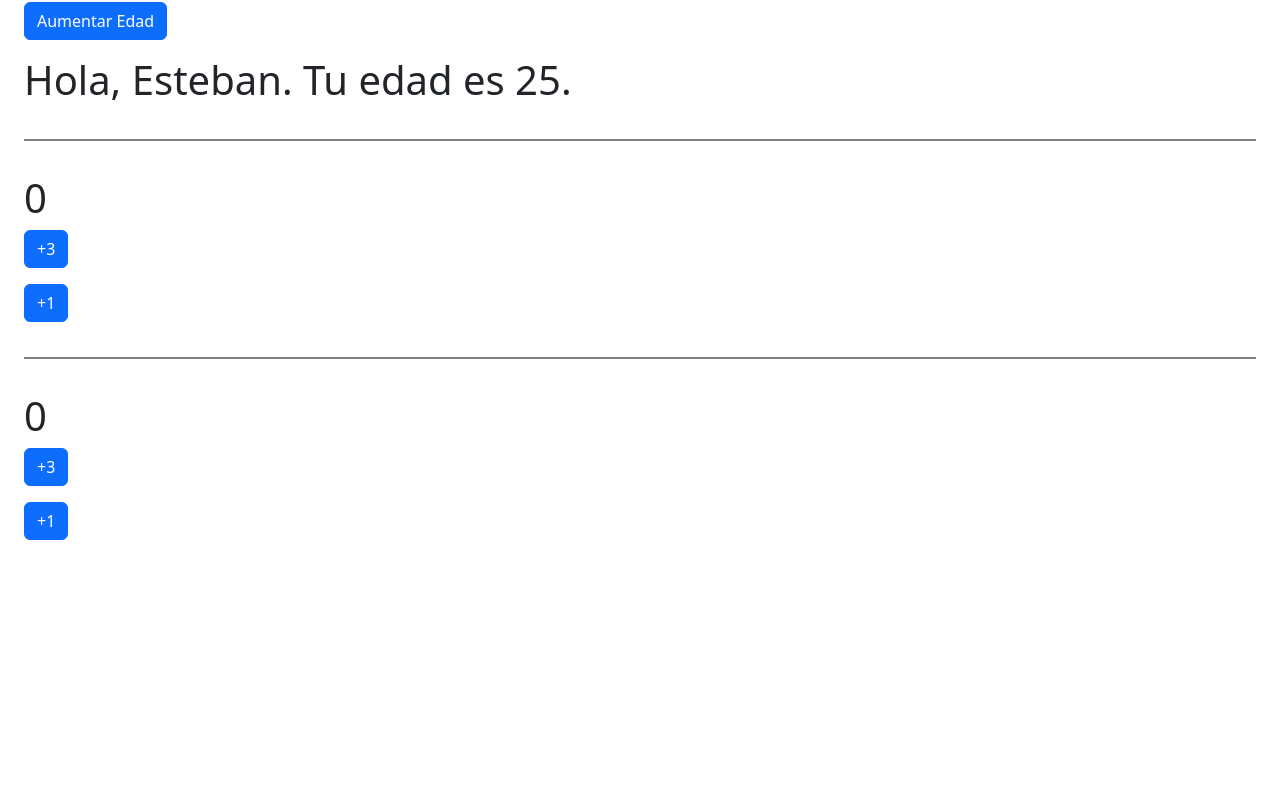
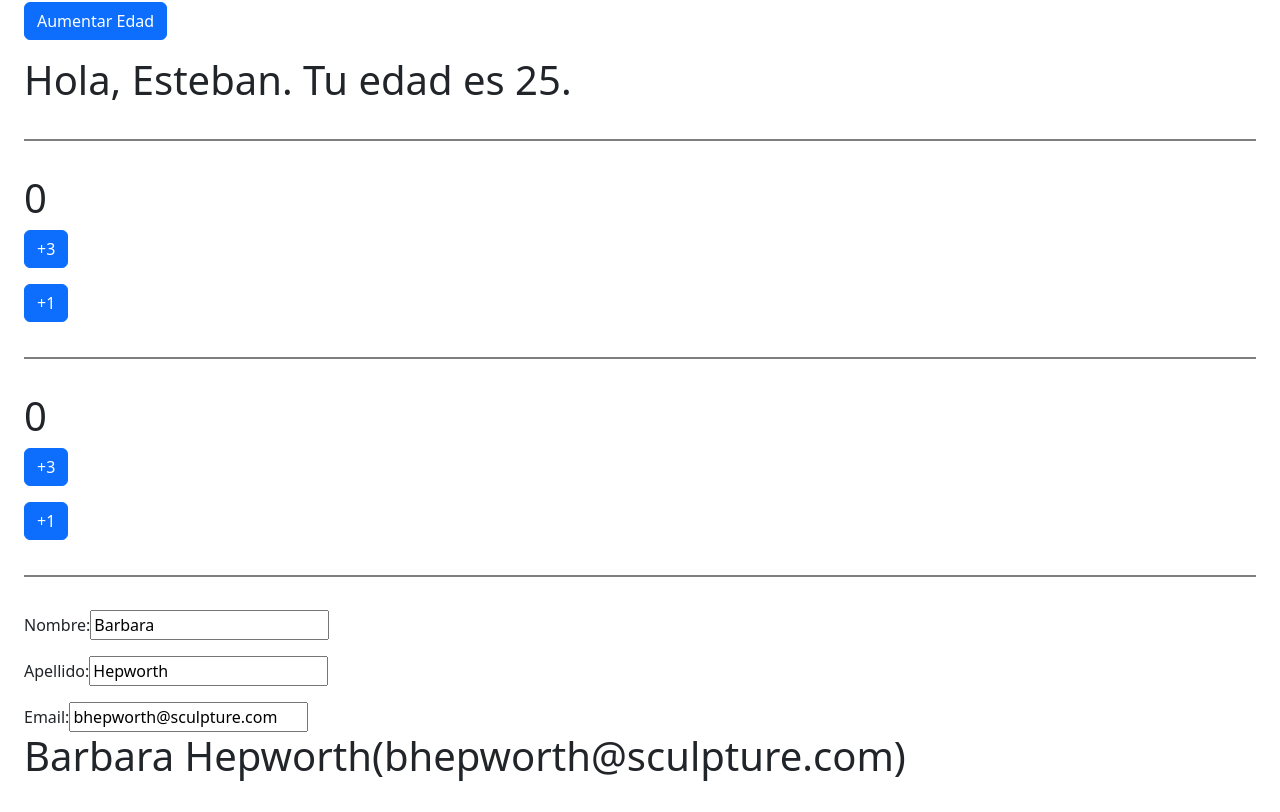
Before and after one commit to dgutierrez21/Learning-ReactJS--React-Docs, a React (Vite) app in the folder 02-reference/: page / in a window 1280 px wide. Shown: the part 568-1380 px from the top of the page. Before the commit the page ends 1132 px from the top, so only its background shows below. Built offline with nearby package versions, Linux system fonts and the light colour scheme.

Commit message:
Ejemplo 1 de 4: Formulario (objeto)

```diff
--- a/02-reference/src/02-hooks/02-useState/UseState.jsx
+++ b/02-reference/src/02-hooks/02-useState/UseState.jsx
@@ -3,6 +3,7 @@ import { CheckBox } from "./checkbox/CheckBox";
 import { Contador } from "./Contador";
 import { Contador02 } from "./contador02/Contador02";
 import { Contador03 } from "./contador03/Contador03";
+import { FormObj } from "./formObj/FormObj";
 import { Formulario } from "./formulario/Formulario";
 
 const UseState = () => {
@@ -19,6 +20,8 @@ const UseState = () => {
       <Contador02 />
       <div className="separador"></div>
       <Contador03 />
+      <div className="separador"></div>
+      <FormObj />
     </div>
   );
 };
--- /dev/null
+++ b/02-reference/src/02-hooks/02-useState/formObj/FormObj.jsx
@@ -0,0 +1,61 @@
+import { useState } from "react";
+
+export const FormObj = () => {
+  const [formulario, setFormulario] = useState({
+    nombre: "Barbara",
+    apellido: "Hepworth",
+    email: "bhepworth@sculpture.com",
+  });
+
+  const { nombre, apellido, email } = formulario;
+
+  return (
+    <>
+      <label htmlFor="" className="d-block">
+        Nombre:
+        <input
+          type="text"
+          value={nombre}
+          onChange={(e) =>
+            setFormulario({
+              ...formulario,
+              nombre: e.target.value,
+            })
+          }
+        />
+      </label>
+
+      <label htmlFor="" className="d-block my-3">
+        Apellido:
+        <input
+          onChange={(e) =>
+            setFormulario({
+              ...formulario,
+              apellido: e.target.value,
+            })
+          }
+          type="text"
+          value={apellido}
+        />
+      </label>
+
+      <label htmlFor="">
+        Email:
+        <input
+          onChange={(e) =>
+            setFormulario({
+              ...formulario,
+              email: e.target.value,
+            })
+          }
+          type="text"
+          value={email}
+        />
+      </label>
+
+      <h1>
+        {nombre + " " + apellido}({email})
+      </h1>
+    </>
+  );
+};
```
Also changed, not shown: 02-reference/src/02-hooks/02-useState/useState.txt.
